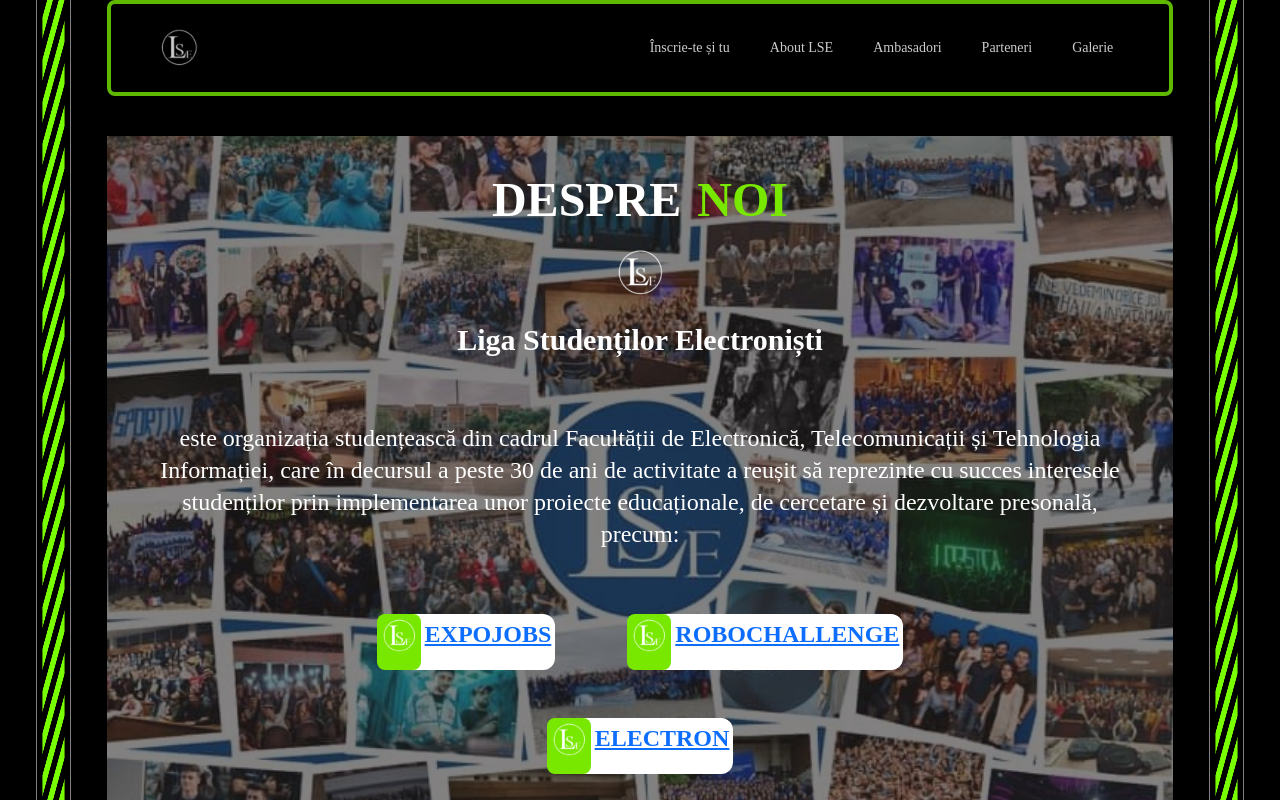
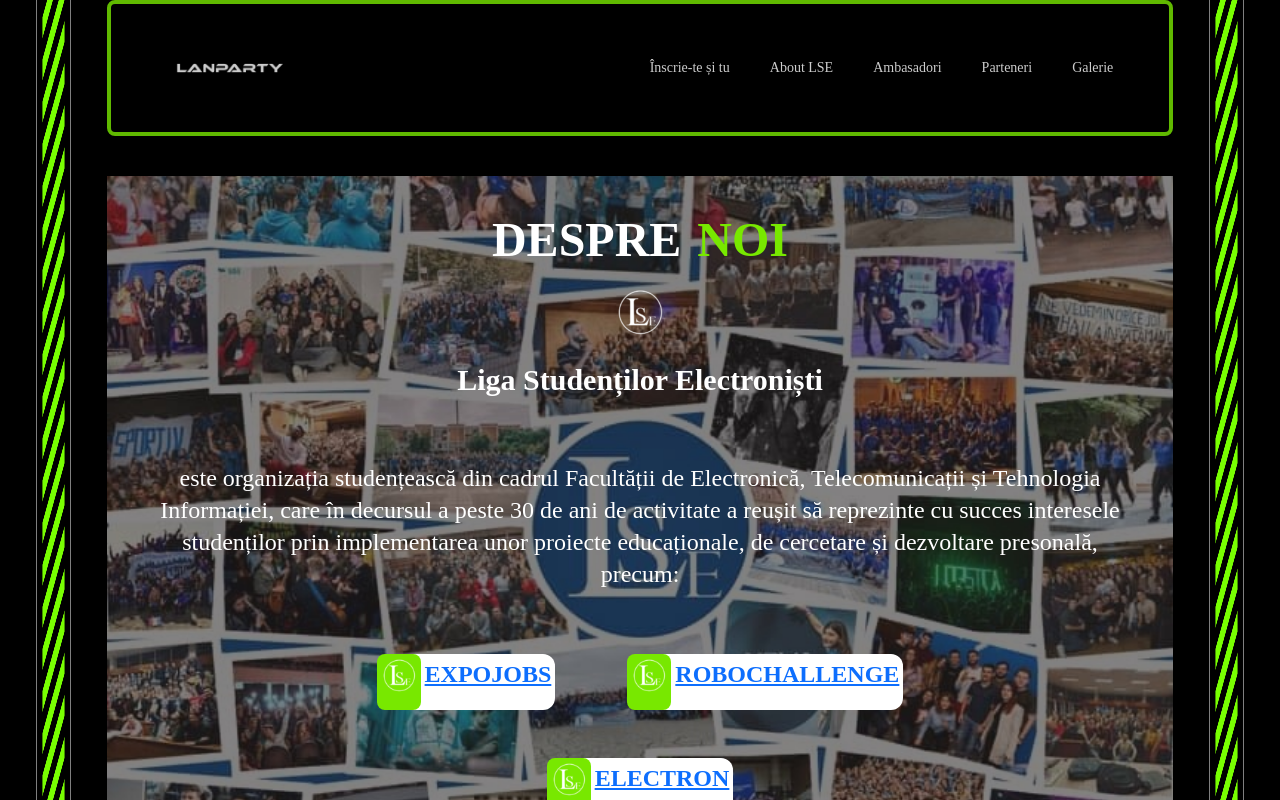
Before and after one commit to lseIT/lanparty, a React (Create React App) app in the folder client/: page / in a window 1280 px wide. Built offline with nearby package versions, Linux system fonts and the light colour scheme.

Commit message:
Ai mai sus

```diff
--- a/client/src/components/Header.js
+++ b/client/src/components/Header.js
@@ -1,5 +1,5 @@
 import React from "react";
-import LANParty_logo from "../assets/img/LogoWhite.webp";
+import LANParty_logo from "../assets/img/webp/General usage/logo LANPARTY.webp";
 
 import "bootstrap/dist/css/bootstrap.min.css";
 import { transform } from "framer-motion";
@@ -9,15 +9,17 @@
     <header className="bg-black border-4 rounded-lg opacity-80 border-color-accent sticky top-0 z-10 w-full">
     <div className="mx-auto w-full px-5 py-4 md:px-8 md:py-0 lg:px-8">
       <div className="md:flex md:items-center md:justify-between">
-        <div className="text-center md:text-left">
-            <img src={LANParty_logo} className="h-10"></img>
+        <div className="text-center md:text-left flex justify-center">
+            <img src={LANParty_logo} className="h-20"></img>
         </div>
 
         <div className="mt-0 flex flex-col gap-4 sm:mt-0 sm:flex-row sm:items-center">
           <button
             className="block rounded-lg px-2 py-2 text-sm font-medium text-white transition hover:bg-color-accent hover:opacity-100 focus:outline-none focus:ring"
             type="button"
-
+            onClick={() => {
+              window.location.href = "#Inscrieri";
+            }}
           >
             <span className="text-sm font-medium"> Înscrie-te și tu </span>
           </button>
--- a/client/src/views/Home.js
+++ b/client/src/views/Home.js
@@ -24,18 +24,28 @@
         </div>
         <div className="col-span-10 bg-black h-screen overflow-auto no-scrollbar ">
           <Header />
+
           <div id="AboutLSE" className=" pt-0">
           <AboutUs />
           </div>
+
           <AboutLanparty />
+
+          <div id="Inscrieri" className=" pt-0">
           <ButoanePrincipale/>
+
+          <Cosplay />
+          </div>
+
           <div id="PartenerMedia" className=" pt-32">
           <PartenerMedia />
           </div>
-          <Cosplay />
+
+
           <div id="Galerie" className=" pt-32">
           <Galery /> {/*//Made by me :**/}
           </div>
+
           <Footer /> {/*//Made by me :**/}
         </div>
         <div className="col-span-1 bg-gray-200 h-full">
```
Also changed, not shown: client/src/assets/img/webp/General usage/logo LANPARTY.webp (added).
